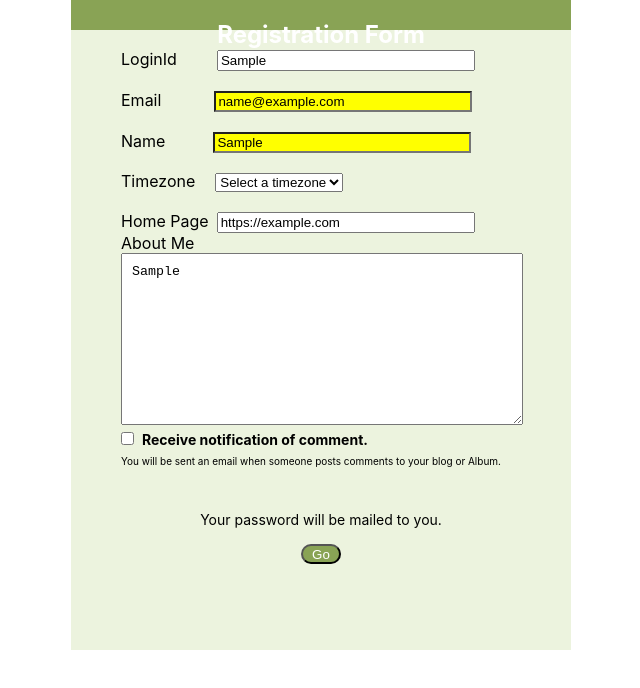
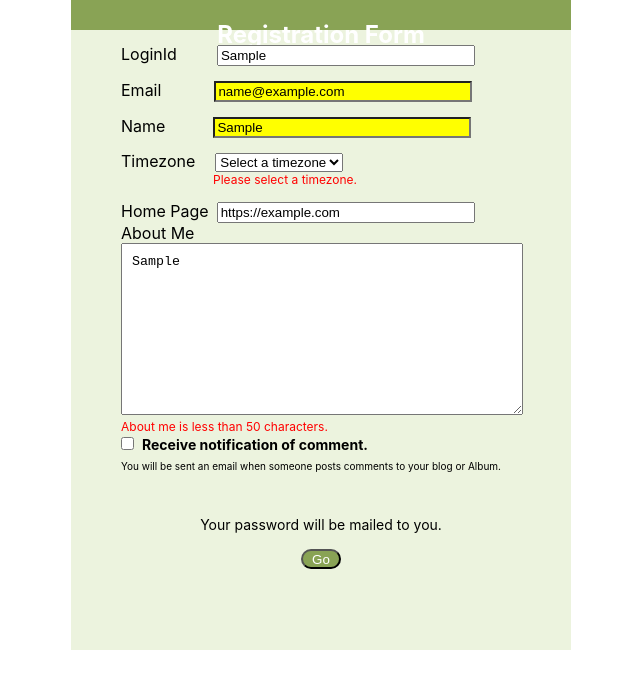
Before and after one commit to prabhatVinsol/form-submission-validation, a React (Create React App) app: page / in a window 1280 px wide. Both pictures are taken after typing "Sample", "name@example.com", "Sample", "https://example.com", "Sample" into the empty fields and a click on the input "Go". Shown: the top 688 px of the page, without its empty margins (319-959 px from the left). Built offline with nearby package versions, Linux system fonts and the light colour scheme.

Commit message:
Added the validation and error alert for input fieilds

```diff
--- a/src/Component/RegistrationForm.js
+++ b/src/Component/RegistrationForm.js
@@ -4,14 +4,160 @@ import '../Stylesheet/RegistrationForm.css'
 class RegistrationForm extends Component {
   constructor(props) {
     super(props)
-
+    this.isInputsValid = true
+    this.checkboxCliked = false
     this.state = {
-
+      loginId: {
+        value:'',
+        error:''
+      },
+      email: {
+        value:'',
+        error:''
+      },
+      name: {
+        value:'',
+        error:''
+      },
+      url: {
+        value:'',
+        error:''
+      },
+      timezone: {
+        value:'SelectTimezone',
+        error:''
+      },
+      aboutMe: {
+        value:'',
+        error:''
+      },
+      receiveNotification: true
     }
   }
   handleFormSubmission = (e) => {
     console.log('On submit called')
-    e.preventDefault()
+    this.checkLogin()
+    this.checkEmail()
+    this.checkName()
+    this.checkTimeZone()
+    this.checkUrl()
+    this.checkAboutMe()
+   /* if (!this.checkboxCliked) {
+      this.setState({
+        receiveNotification: false
+      })
+    }
+    this.isInputsValid = this.state.receiveNotification */
+    if (!this.isInputsValid) {
+      e.preventDefault()
+    }
+
+  }
+  checkLogin = () => {
+    if (this.state.loginId.value.trim().length == 0) {
+      this.setState({
+        loginId: {
+          value: '',
+          error: 'Login field is empty.'
+        }
+      })
+      this.isInputsValid = false
+    }
+  }
+  checkEmail = () => {
+
+  }
+  checkName = () => {
+    if (this.state.name.value.trim().length == 0) {
+      this.setState({
+        name: {
+          value: '',
+          error: 'Username field is empty.'
+        }
+      })
+      this.isInputsValid = false
+    }
+  }
+  checkTimeZone = () => {
+    if (this.state.timezone.value == 'SelectTimezone') {
+      this.setState({
+        timezone: {
+          value: this.state.timezone.value,
+          error: 'Please select a timezone.'
+        }
+      })
+      this.isInputsValid = false
+    }
+  }
+  checkUrl = () => {
+
+  }
+  checkAboutMe = () => {
+    const aboutMeLength = this.state.aboutMe.value.trim().length
+    if(aboutMeLength < 50) {
+      this.setState({
+        aboutMe: {
+          value: this.state.aboutMe.value,
+          error: (aboutMeLength == 0) ? 'About me is empty.' : 'About me is less than 50 characters.'
+        }
+      })
+      this.isInputsValid = false
+    }
+  }
+  loginIdHandler = (e) => {
+    this.setState({
+      loginId: {
+        value: e.target.value,
+        error: ''
+      }
+    })
+  }
+  emailHandler = (e) => {
+    this.setState({
+      email: {
+        value: e.target.value,
+        error: ''
+      }
+    })
+  }
+  nameHandler = (e) => {
+    this.setState({
+      name: {
+        value: e.target.value,
+        error: ''
+      }
+    })
+  }
+  urlHandler = (e) => {
+    this.setState({
+      url: {
+        value: e.target.value,
+        error: ''
+      }
+    })
+  }
+  timezoneHandler = (e) => {
+    console.log(e.target.value)
+    this.setState({
+      timezone: {
+        value: e.target.value,
+        error: ''
+      }
+    })
+  }
+  aboutMeHandler = (e) => {
+    this.setState({
+      aboutMe: {
+        value: e.target.value,
+        error: ''
+      }
+    })
+  }
+  receiveNotificationCheckBox = (e) => {
+    this.checkboxCliked = true
+    this.setState({
+      receiveNotification: e.target.checked
+    })
   }
   render() {
     return (
@@ -19,52 +165,58 @@ class RegistrationForm extends Component {
         <div className='HeaderContainer'>
           <h2 >Registration Form</h2>
         </div>
-        <form align='left' onSubmit={this.handleFormSubmission}>
+        <form align='left' onSubmit={this.handleFormSubmission} name='registrationForm'>
           <label className='LabelSetup'>LoginId</label>
           <input className='InputWhite'
             type='text'
-            id='login'
-            name='login'>
+            value={this.state.loginId.value}
+            onChange={this.loginIdHandler}>
           </input><br></br>
+          {(this.state.loginId.error.length != 0) && <div className='ErrorLogin'>{this.state.loginId.error}</div>}
           <label className="LabelSetup">Email</label>
           <input className="InputYellowEmail"
             type="email"
-            id="email"
-            name="email">
+            value={this.state.email.value}
+            onChange={this.emailHandler}>
           </input><br></br>
+          {(this.state.email.error.length != 0) && <div className='ErrorLogin'>{this.state.email.error}</div>}
           <label className="LabelSetup">Name</label>
           <input className="InputYellowName"
             type="text"
-            id="username"
-            name="username">
+            value={this.state.name.value}
+            onChange={this.nameHandler}>
           </input><br></br>
+          {(this.state.name.error.length != 0) && <div className='ErrorLogin'>{this.state.name.error}</div>}
           <label className="LabelSetup">Timezone</label>
-          <select id="timezone" className='SelectOption'>
-            <option value="SelectTimezone" defaultValue>Select a timezone</option>
+          <select id="timezone" className='SelectOption' defaultValue={this.state.timezone.value} onChange={this.timezoneHandler}>
+            <option value="SelectTimezone">Select a timezone</option>
             <option value="gmt">GMT</option>
             <option value="pst">PST</option>
             <option value="ist">IST</option>
           </select><br></br>
+          {(this.state.timezone.error.length != 0) && <div className='ErrorLogin'>{this.state.timezone.error}</div>}
           <label className="LabelSetup">Home Page</label>
           <input className="InputWhiteUrl"
             type="url"
-            id="homepage"
-            name="homepage">
+            value={this.state.url.value}
+            onChange={this.urlHandler}>
           </input><br></br>
+          {(this.state.url.error.length != 0) && <div className='ErrorLogin'>{this.state.url.error}</div>}
           <label className="AboutlabelSetup">About Me</label><br></br>
           <textarea className="TextAreaSetup"
             type="text"
             minLength={50}
-            id="aboutme"
-            name="aboutme">
+            value={this.state.aboutMe.value}
+            onChange={this.aboutMeHandler}>
           </textarea><br></br>
+          {(this.state.aboutMe.error.length != 0) && <div className='ErrorAboutMe'>{this.state.aboutMe.error}</div>}
           <input className="LabelSetup"
             type="checkbox"
-            id="commentcheckbox"
-            name="commentcheckbox"></input>
+            onChange={this.receiveNotificationCheckBox}></input>
           <label className="LabelSetupCheckBox">
             Receive notification of comment.
           </label><br></br>
+          {(!this.state.receiveNotification) && <div className='ErrorAboutMe'>Please select checkbox for notification</div>}
           <label className="LabelSetupText">
             You will be sent an email when someone posts comments to your blog or Album.
           </label><br></br>
--- a/src/Stylesheet/RegistrationForm.css
+++ b/src/Stylesheet/RegistrationForm.css
@@ -11,25 +11,25 @@
     align-content: center;
   }
   .InputWhite{
-    margin-top: 20px;
+    margin-top: 15px;
     margin-left: 40px;
     margin-right: 50px;
     width:250px;
   }
   .InputWhiteUrl{
-    margin-top: 20px;
+    margin-top: 15px;
     margin-left: 8px;
     margin-right: 50px;
     width:250px;
   }
   .InputYellowEmail{
-    margin-top: 20px;
+    margin-top: 15px;
     background: yellow;
     margin-left: 53px;
     width:250px;
   }
   .InputYellowName{
-    margin-top: 20px;
+    margin-top: 15px;
     background: yellow;
     margin-left: 48px;
     width:250px;
@@ -55,12 +55,10 @@
     margin-top: 15px;
     color: white;
   }
-  .Form {
-    align: left;
-  }
+
   .SelectOption {
     margin-left: 20px;
-    margin-top:20px;
+    margin-top:15px;
   }
   .LabelSetupCheckBox{
     margin-left: 5px;
@@ -77,3 +75,23 @@
   .BottomDiv{
     margin-top: 40px;
   }
+  .CompActive {
+    display: block;
+  }
+  .CompInactive {
+    display: none;
+  }
+  .ErrorLogin{
+    margin-left: 142px;
+    margin-right: 10px;
+    color:red;
+    height: 15px;
+    font-size: 12px;
+  }
+  .ErrorAboutMe {
+    margin-left: 50px;
+    margin-right: 10px;
+    color:red;
+    height: 15px;
+    font-size: 12px;
+  }
```
